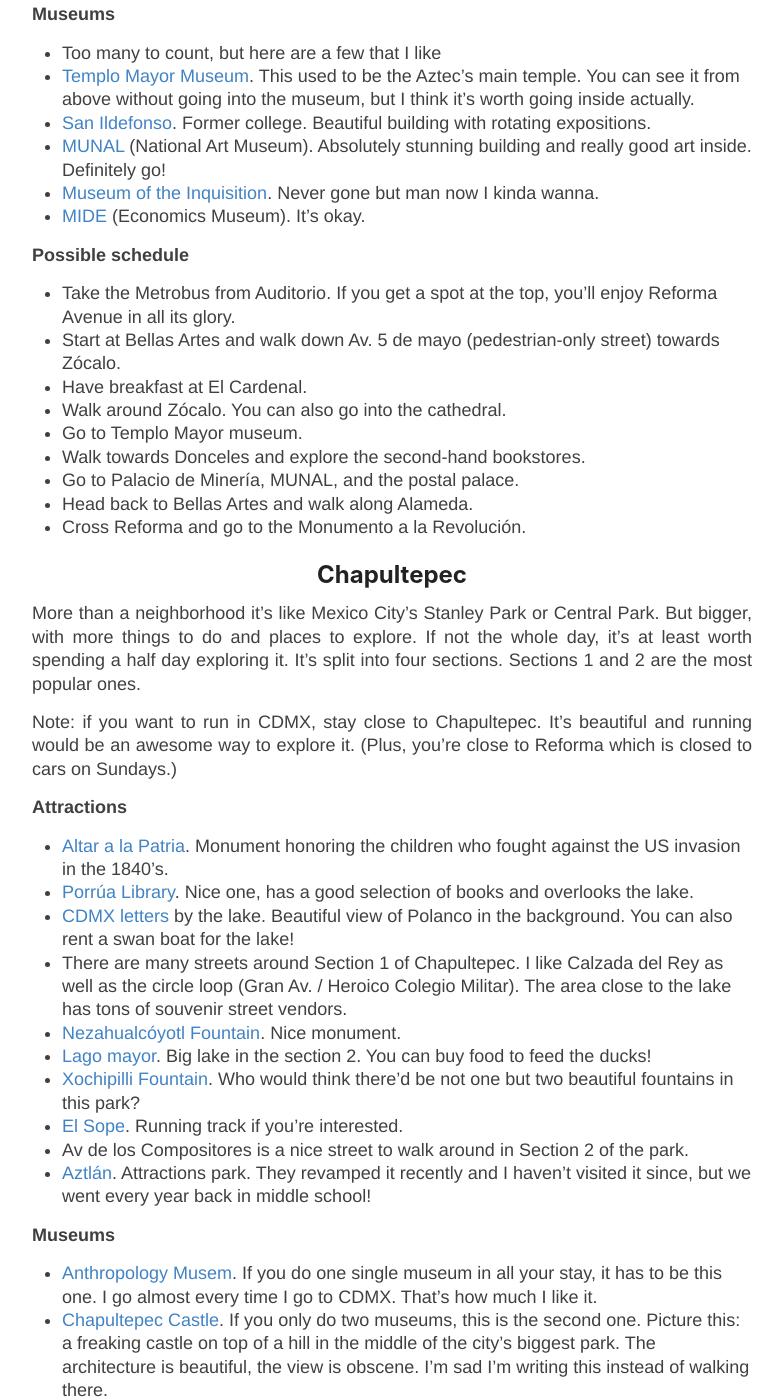
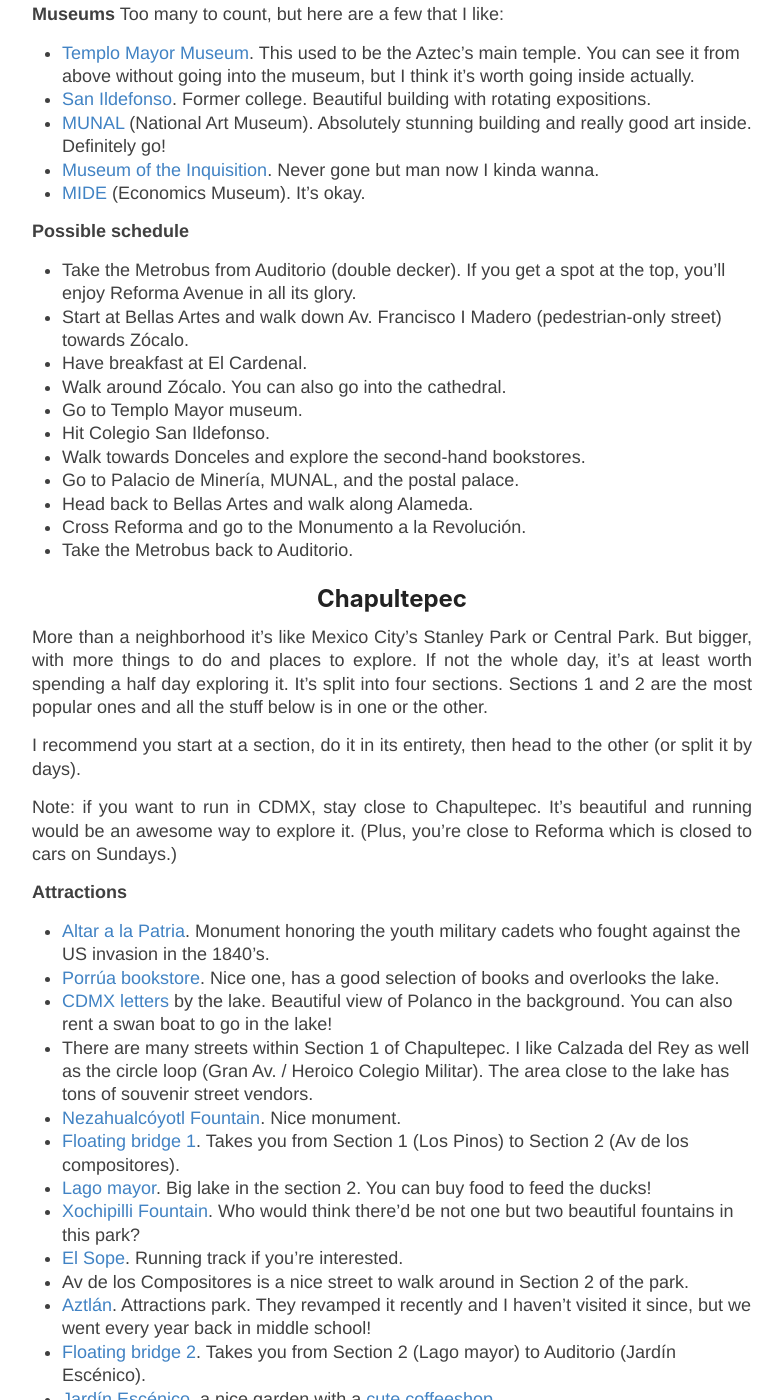
Before and after one commit to giankdiluvi/giankdiluvi.github.io, a Jekyll site: the page built from cdmx.md, in a window 1280 px wide and 1400 px high, scrolled down 1172 px. Shown: the whole window, without its empty margins (248-1031 px from the left). Built offline with Jekyll 4.4.1, drawn with Linux system fonts in a browser that asks for light colours; nearby versions of some CDN libraries; our own code applies the rules of GitHub Pages for plain Markdown files; some of the changed text lies outside the part shown.

Commit message:
add more deets to cdmx

```diff
--- a/cdmx.md
+++ b/cdmx.md
@@ -70,7 +70,7 @@
 
 
 **Museums**
-- Too many to count, but here are a few that I like
+Too many to count, but here are a few that I like:
 - [Templo Mayor Museum](https://maps.app.goo.gl/9A76U5rVZtAHpzDZ9).
 This used to be the Aztec's main temple.
 You can see it from above without going into the museum,
@@ -86,16 +86,18 @@
 
 
 **Possible schedule**
-- Take the Metrobus from Auditorio.
+- Take the Metrobus from Auditorio (double decker).
 If you get a spot at the top, you'll enjoy Reforma Avenue in all its glory.
-- Start at Bellas Artes and walk down Av. 5 de mayo (pedestrian-only street) towards Zócalo.
+- Start at Bellas Artes and walk down Av. Francisco I Madero (pedestrian-only street) towards Zócalo.
 - Have breakfast at El Cardenal.
 - Walk around Zócalo. You can also go into the cathedral.
 - Go to Templo Mayor museum.
+- Hit Colegio San Ildefonso.
 - Walk towards Donceles and explore the second-hand bookstores.
 - Go to Palacio de Minería, MUNAL, and the postal palace.
 - Head back to Bellas Artes and walk along Alameda.
 - Cross Reforma and go to the Monumento a la Revolución.
+- Take the Metrobus back to Auditorio.
 
 
 ## Chapultepec
@@ -103,7 +105,11 @@
 More than a neighborhood it's like Mexico City's Stanley Park or Central Park.
 But bigger, with more things to do and places to explore.
 If not the whole day, it's at least worth spending a half day exploring it.
-It's split into four sections. Sections 1 and 2 are the most popular ones.
+It's split into four sections. Sections 1 and 2 are the most popular ones
+and all the stuff below is in one or the other.
+
+I recommend you start at a section, do it in its entirety, then head to the other
+(or split it by days).
 
 Note: if you want to run in CDMX, stay close to Chapultepec.
 It's beautiful and running would be an awesome way to explore it.
@@ -111,16 +117,18 @@
 
 **Attractions**
 - [Altar a la Patria](https://maps.app.goo.gl/Yc65JF1j4J6dP9uC8).
-Monument honoring the children who fought against the US invasion in the 1840's.
-- [Porrúa Library](https://maps.app.goo.gl/64gK6a7fMapXjGNc7).
+Monument honoring the youth military cadets who fought against the US invasion in the 1840's.
+- [Porrúa bookstore](https://maps.app.goo.gl/64gK6a7fMapXjGNc7).
 Nice one, has a good selection of books and overlooks the lake.
 - [CDMX letters](https://maps.app.goo.gl/MPoh4T91egPN4oKJ9) by the lake.
 Beautiful view of Polanco in the background.
-You can also rent a swan boat for the lake!
-- There are many streets around Section 1 of Chapultepec.
+You can also rent a swan boat to go in the lake!
+- There are many streets within Section 1 of Chapultepec.
 I like Calzada del Rey as well as the circle loop (Gran Av. / Heroico Colegio Militar).
 The area close to the lake has tons of souvenir street vendors.
 - [Nezahualcóyotl Fountain](https://maps.app.goo.gl/4XLRuvWVAdYjrks66). Nice monument.
+- [Floating bridge 1](https://maps.app.goo.gl/oJNATsqctBcK3pbF6).
+Takes you from Section 1 (Los Pinos) to Section 2 (Av de los compositores).
 - [Lago mayor](https://maps.app.goo.gl/DB5N2wu3d7MaBPBV8). Big lake in the section 2.
 You can buy food to feed the ducks!
 - [Xochipilli Fountain](https://maps.app.goo.gl/eycUp1uziSAuoafP6).
@@ -130,6 +138,13 @@
 - [Aztlán](https://maps.app.goo.gl/cBrRnHAia1TbKx7s6). Attractions park.
 They revamped it recently and I haven't visited it since,
 but we went every year back in middle school!
+- [Floating bridge 2](https://maps.app.goo.gl/xjkcxFjDCA64AeoD6).
+Takes you from Section 2 (Lago mayor) to Auditorio (Jardín Escénico).
+- [Jardín Escénico](https://maps.app.goo.gl/KjvBFxuAAJuM8MJK9),
+a nice garden with a [cute coffeeshop](https://maps.app.goo.gl/ExdBUnJUx7F6jn946).
+- [Auditorio Nacional](https://maps.app.goo.gl/dQFpJLke65anbQoo8). Concert venue.
+Really nice building, though! You can take metrobus to downtown.
+There's also a subway station here.
 
 
 **Museums**
```
Also changed, not shown: 2 other files.
